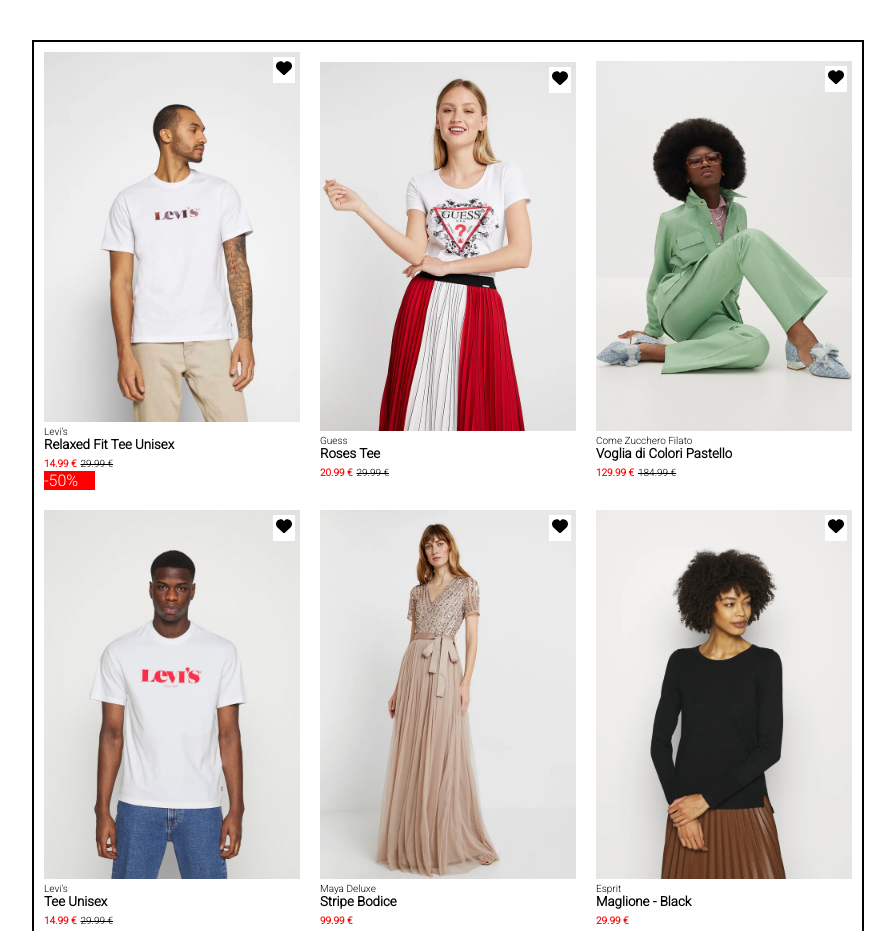
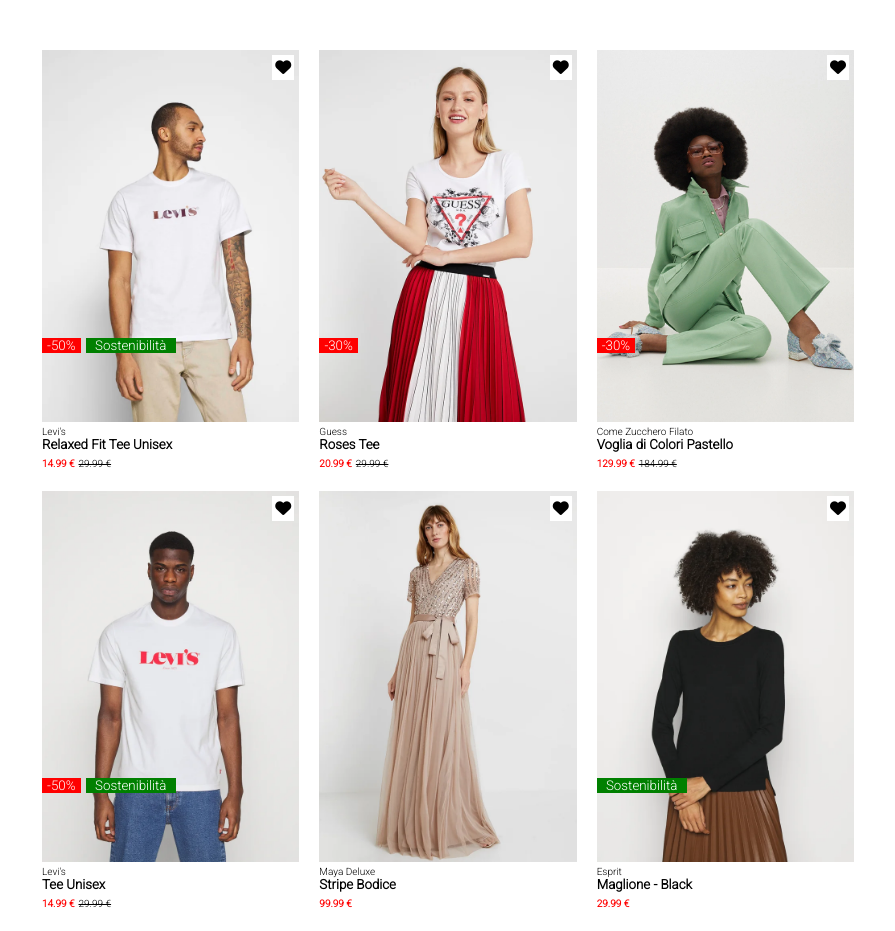
Before and after one commit to Lorenzo91347/html-css-boolando, a plain HTML site: page index.html in a window 1280 px wide. Shown: the top 931 px of the page, without its empty margins (192-1087 px from the left). Drawn offline with Linux system fonts and the light colour scheme.

Commit message:
feaqt:alt image on hover fixed

```diff
--- a/index.html
+++ b/index.html
@@ -10,93 +10,96 @@
     <link rel="preconnect" href="https://fonts.googleapis.com">
     <link rel="preconnect" href="https://fonts.gstatic.com" crossorigin>
     <link href="https://fonts.googleapis.com/css2?family=Roboto:wght@300&display=swap" rel="stylesheet">
+    <link rel="stylesheet" href="https://cdnjs.cloudflare.com/ajax/libs/font-awesome/6.4.2/css/all.min.css"
+        integrity="sha512-z3gLpd7yknf1YoNbCzqRKc4qyor8gaKU1qmn+CShxbuBusANI9QpRohGBreCFkKxLhei6S9CQXFEbbKuqLg0DA=="
+        crossorigin="anonymous" referrerpolicy="no-referrer" />
     <title>Boolando</title>
 </head>
 
 <!--/Meta and Info-->
 
+<!-- Images and Info-->
+
 <body>
     <div class="container">
         <div class="box">
-            <img src="img/1.webp" alt="">
+            <img class="mainimg" src="img/1.webp" alt="">
+            <img class="altimg" src="img/1b.webp" alt="">
+
+
             <p>Levi's</p>
             <h5>Relaxed Fit Tee Unisex</h5>
             <p class="red">14.99 &euro;</p>
             <p class="lined">29.99 &euro;</p>
-            <div class="heart"><svg xmlns="http://www.w3.org/2000/svg" height="1em"
-                    viewBox="0 0 512 512"><!--! Font Awesome Free 6.4.2 by @fontawesome - https://fontawesome.com License - https://fontawesome.com/license (Commercial License) Copyright 2023 Fonticons, Inc. -->
-                    <path
-                        d="M47.6 300.4L228.3 469.1c7.5 7 17.4 10.9 27.7 10.9s20.2-3.9 27.7-10.9L464.4 300.4c30.4-28.3 47.6-68 47.6-109.5v-5.8c0-69.9-50.5-129.5-119.4-141C347 36.5 300.6 51.4 268 84L256 96 244 84c-32.6-32.6-79-47.5-124.6-39.9C50.5 55.6 0 115.2 0 185.1v5.8c0 41.5 17.2 81.2 47.6 109.5z" />
-                </svg>
+            <div class="heart">
+                <i class="fa-solid fa-heart"></i>
             </div>
             <div class="discount">-50%</div>
+            <div class="sustainable">Sostenibilità</div>
         </div>
         <div class="box">
-            <img src="img/2.webp" alt="">
+            <img class="mainimg" src="img/2.webp" alt="">
+            <img class="altimg" src="img/2b.webp" alt="">
             <p>Guess</p>
             <h5>Roses Tee</h5>
             <p class="red">20.99 &euro;</p>
             <p class="lined">29.99 &euro;</p>
-            <div class="heart"><svg xmlns="http://www.w3.org/2000/svg" height="1em"
-                    viewBox="0 0 512 512"><!--! Font Awesome Free 6.4.2 by @fontawesome - https://fontawesome.com License - https://fontawesome.com/license (Commercial License) Copyright 2023 Fonticons, Inc. -->
-                    <path
-                        d="M47.6 300.4L228.3 469.1c7.5 7 17.4 10.9 27.7 10.9s20.2-3.9 27.7-10.9L464.4 300.4c30.4-28.3 47.6-68 47.6-109.5v-5.8c0-69.9-50.5-129.5-119.4-141C347 36.5 300.6 51.4 268 84L256 96 244 84c-32.6-32.6-79-47.5-124.6-39.9C50.5 55.6 0 115.2 0 185.1v5.8c0 41.5 17.2 81.2 47.6 109.5z" />
-                </svg>
+            <div class="heart">
+                <i class="fa-solid fa-heart"></i>
             </div>
+            <div class="discount">-30%</div>
         </div>
         <div class="box">
-            <img src="img/3.webp" alt="">
+            <img class="mainimg" src="img/3.webp" alt="">
+            <img class="altimg" src="img/3b.webp" alt="">
             <p>Come Zucchero Filato</p>
             <h5>Voglia di Colori Pastello</h5>
             <p class="red">129.99 &euro;</p>
             <p class="lined">184.99 &euro;</p>
-            <div class="heart"><svg xmlns="http://www.w3.org/2000/svg" height="1em"
-                    viewBox="0 0 512 512"><!--! Font Awesome Free 6.4.2 by @fontawesome - https://fontawesome.com License - https://fontawesome.com/license (Commercial License) Copyright 2023 Fonticons, Inc. -->
-                    <path
-                        d="M47.6 300.4L228.3 469.1c7.5 7 17.4 10.9 27.7 10.9s20.2-3.9 27.7-10.9L464.4 300.4c30.4-28.3 47.6-68 47.6-109.5v-5.8c0-69.9-50.5-129.5-119.4-141C347 36.5 300.6 51.4 268 84L256 96 244 84c-32.6-32.6-79-47.5-124.6-39.9C50.5 55.6 0 115.2 0 185.1v5.8c0 41.5 17.2 81.2 47.6 109.5z" />
-                </svg>
+            <div class="heart">
+                <i class="fa-solid fa-heart"></i>
             </div>
+            <div class="discount">-30%</div>
         </div>
 
         <div class="box">
-            <img src="img/4.webp" alt="">
+            <img class="mainimg" src="img/4.webp" alt="">
+            <img class="altimg" src="img/4b.webp" alt="">
             <p>Levi's</p>
             <h5>Tee Unisex</h5>
             <p class="red">14.99 &euro;</p>
             <p class="lined">29.99 &euro;</p>
-            <div class="heart"><svg xmlns="http://www.w3.org/2000/svg" height="1em"
-                    viewBox="0 0 512 512"><!--! Font Awesome Free 6.4.2 by @fontawesome - https://fontawesome.com License - https://fontawesome.com/license (Commercial License) Copyright 2023 Fonticons, Inc. -->
-                    <path
-                        d="M47.6 300.4L228.3 469.1c7.5 7 17.4 10.9 27.7 10.9s20.2-3.9 27.7-10.9L464.4 300.4c30.4-28.3 47.6-68 47.6-109.5v-5.8c0-69.9-50.5-129.5-119.4-141C347 36.5 300.6 51.4 268 84L256 96 244 84c-32.6-32.6-79-47.5-124.6-39.9C50.5 55.6 0 115.2 0 185.1v5.8c0 41.5 17.2 81.2 47.6 109.5z" />
-                </svg>
+            <div class="heart">
+                <i class="fa-solid fa-heart"></i>
+            </div>
+            <div class="discount">-50%</div>
+            <div class="sustainable">Sostenibilità</div>
+        </div>
+        <div class="box">
+            <img class="mainimg" src="img/5.webp" alt="">
+            <img class="altimg" src="img/5b.webp" alt="">
+            <p>Maya Deluxe</p>
+            <h5>Stripe Bodice</h5>
+            <p class="red">99.99 &euro;</p>
+            <div class="heart">
+                <i class="fa-solid fa-heart"></i>
             </div>
         </div>
         <div class="box">
-            <img src="img/5.webp" alt="">
-            <p>Maya Deluxe</p>
-            <h5>Stripe Bodice</h5>
-            <p class="red">99.99 &euro;</p>
-            <div class="heart"><svg xmlns="http://www.w3.org/2000/svg" height="1em"
-                    viewBox="0 0 512 512"><!--! Font Awesome Free 6.4.2 by @fontawesome - https://fontawesome.com License - https://fontawesome.com/license (Commercial License) Copyright 2023 Fonticons, Inc. -->
-                    <path
-                        d="M47.6 300.4L228.3 469.1c7.5 7 17.4 10.9 27.7 10.9s20.2-3.9 27.7-10.9L464.4 300.4c30.4-28.3 47.6-68 47.6-109.5v-5.8c0-69.9-50.5-129.5-119.4-141C347 36.5 300.6 51.4 268 84L256 96 244 84c-32.6-32.6-79-47.5-124.6-39.9C50.5 55.6 0 115.2 0 185.1v5.8c0 41.5 17.2 81.2 47.6 109.5z" />
-                </svg>
-            </div>
-        </div>
-        <div class="box">
-            <img src="img/6.webp" alt="">
+            <img class="mainimg" src="img/6.webp" alt="">
+            <img class="altimg" src="img/6b.webp" alt="">
             <p>Esprit</p>
             <h5>Maglione - Black</h5>
             <p class="red">29.99 &euro;</p>
-            <div class="heart"><svg xmlns="http://www.w3.org/2000/svg" height="1em"
-                    viewBox="0 0 512 512"><!--! Font Awesome Free 6.4.2 by @fontawesome - https://fontawesome.com License - https://fontawesome.com/license (Commercial License) Copyright 2023 Fonticons, Inc. -->
-                    <path
-                        d="M47.6 300.4L228.3 469.1c7.5 7 17.4 10.9 27.7 10.9s20.2-3.9 27.7-10.9L464.4 300.4c30.4-28.3 47.6-68 47.6-109.5v-5.8c0-69.9-50.5-129.5-119.4-141C347 36.5 300.6 51.4 268 84L256 96 244 84c-32.6-32.6-79-47.5-124.6-39.9C50.5 55.6 0 115.2 0 185.1v5.8c0 41.5 17.2 81.2 47.6 109.5z" />
-                </svg>
+            <div class="heart">
+                <i class="fa-solid fa-heart"></i>
             </div>
+            <div class="sustainable2">Sostenibilità</div>
 
         </div>
     </div>
+
+    <!--/ Images and Info -->
 </body>
 
 </html>
--- a/style.css
+++ b/style.css
@@ -5,10 +5,13 @@
     font-family: 'Roboto', sans-serif;
 }
 
+/*
+Images and Info
+*/
+
 .container {
     display: flex;
     width: 65%;
-    border: 2px solid black;
     align-items: center;
     margin: 40px auto 40px;
     flex-wrap: wrap;
@@ -21,9 +24,25 @@
     margin: 10px 10px 10px;
 }
 
-img {
+.mainimg {
     width: 100%;
-    height: 80%;
+
+}
+
+.altimg {
+    width: 100%;
+    left: 0;
+    opacity: 0;
+    position: absolute;
+}
+
+.altimg:hover {
+    opacity: 1;
+}
+
+.mainimg:hover {
+    opacity: 0;
+    background-color: transparent;
 }
 
 p {
@@ -50,12 +69,42 @@ p {
 }
 
 .heart:hover {
-    background-color: red;
+    color: red;
 }
 
 .discount {
     background-color: red;
     color: white;
-    width: 20%;
+    width: 15%;
+    text-align: center;
+    font-size: smaller;
+    position: absolute;
+    bottom: 28%;
 
 }
+
+.sustainable {
+    background-color: green;
+    color: white;
+    width: 35%;
+    text-align: center;
+    font-size: smaller;
+    position: absolute;
+    left: 17%;
+    bottom: 28%;
+
+}
+
+.sustainable2 {
+    background-color: green;
+    color: white;
+    width: 35%;
+    text-align: center;
+    font-size: smaller;
+    position: absolute;
+    bottom: 28%;
+}
+
+/*
+/Images and Info
+*/
```
Also changed, not shown: 1 other file.
